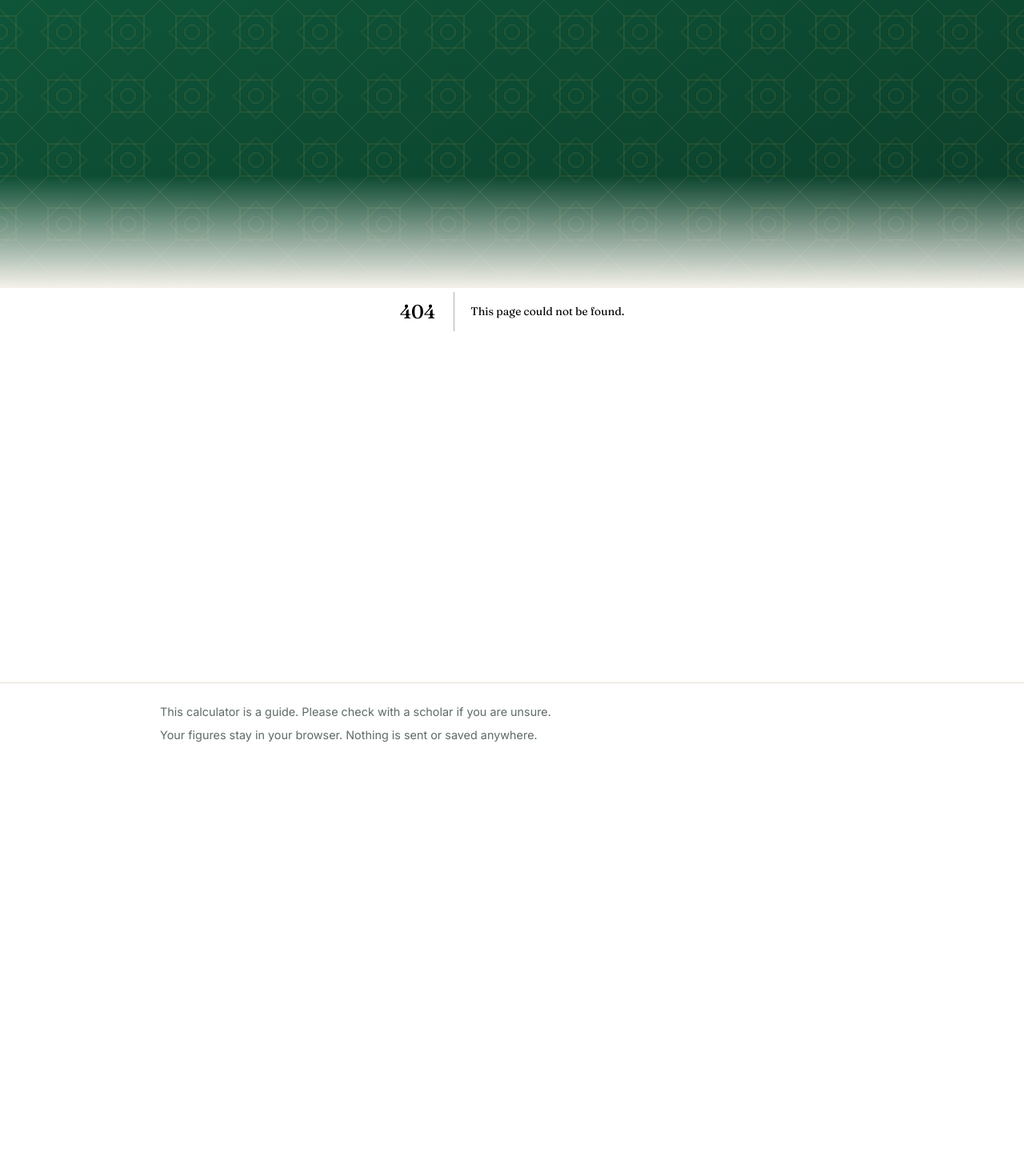
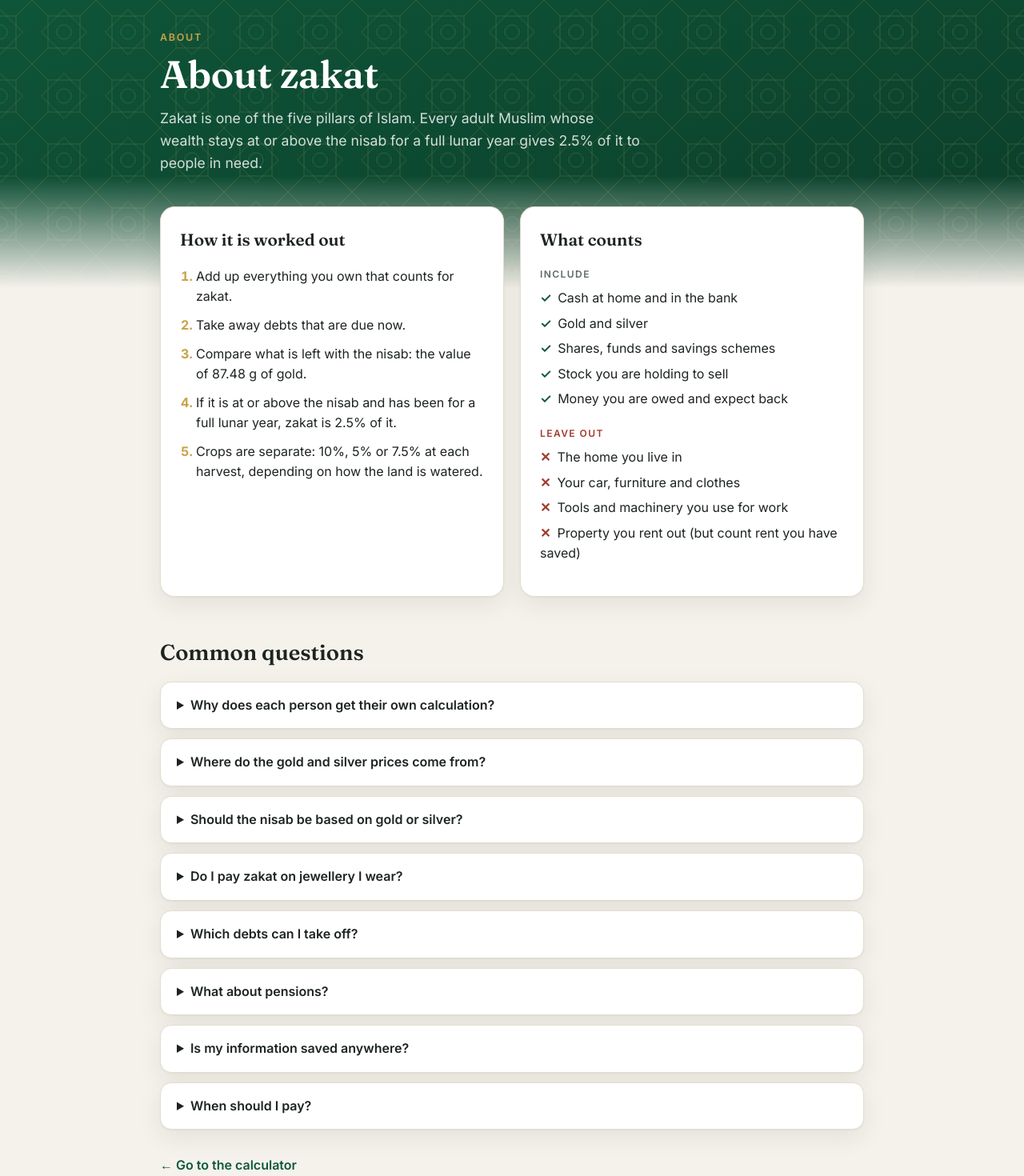
Before and after one commit to Nuhel11/zakat-next, a Next.js app: page /about in a window 1280 px wide. Before the commit this address had no page. Shown: the part 80-1550 px from the top of the page at 80% size. Before the commit the page ends 1106 px from the top, so only its background shows below. Built offline with nearby package versions, Linux system fonts and the light colour scheme.

Commit message:
New page for About and FAQ

```diff
--- /dev/null
+++ b/src/app/about/page.js
@@ -0,0 +1,99 @@
+// The title shown on the browser tab for this page
+export const metadata = {
+  title: "About and FAQ · Zakat Calculator",
+};
+
+// Questions and answers, kept as data so they're easy to add to
+const FAQS = [
+  {
+    q: "Why does each person get their own calculation?",
+    a: "Zakat is due on each person's own wealth, so each person is checked against the nisab on their own. Fill in one person, download their PDF, then press 'Start the next person' for the next family member.",
+  },
+  {
+    q: "Where do the gold and silver prices come from?",
+    a: "They are fetched automatically each time you open the calculator, and converted to pounds per gram. If they can't be fetched, you'll be asked to type them in.",
+  },
+  {
+    q: "Should the nisab be based on gold or silver?",
+    a: "This calculator uses the gold nisab (87.48 g). The silver nisab is much lower, so more people end up paying, and many scholars recommend it because it benefits the poor more. Ask your local scholar which your community follows.",
+  },
+  {
+    q: "Do I pay zakat on jewellery I wear?",
+    a: "Scholars differ. The Hanafi school says yes, while the other main schools generally say jewellery worn regularly is exempt. Gold kept as savings counts either way.",
+  },
+  {
+    q: "Which debts can I take off?",
+    a: "Debts due now, such as credit cards, bills, tax owed and loan instalments, are generally deducted. Scholars differ on long-term debts like a mortgage: many only allow the part due in the coming year.",
+  },
+  {
+    q: "What about pensions?",
+    a: "Views differ, often depending on whether you can access the money now. If you are unsure, ask a scholar or a zakat organisation.",
+  },
+  {
+    q: "Is my information saved anywhere?",
+    a: "No. Everything stays in your browser and nothing is sent or stored. Download your PDF before closing the page, because the figures are cleared when you leave.",
+  },
+  {
+    q: "When should I pay?",
+    a: "When your zakat year is complete. Many people fix a date, such as the 1st of Ramadan, and work out their wealth on that day each year.",
+  },
+];
+
+export default function About() {
+  return (
+    <main className="container">
+      <section className="hero">
+        <p className="eyebrow">ABOUT</p>
+        <h1>About zakat</h1>
+        <p className="intro">
+          Zakat is one of the five pillars of Islam. Every adult Muslim whose wealth stays at or
+          above the nisab for a full lunar year gives 2.5% of it to people in need.
+        </p>
+      </section>
+
+      <section className="info-grid">
+        <div className="card">
+          <h2>How it is worked out</h2>
+          <ol className="steps">
+            <li>Add up everything you own that counts for zakat.</li>
+            <li>Take away debts that are due now.</li>
+            <li>Compare what is left with the nisab: the value of 87.48 g of gold.</li>
+            <li>If it is at or above the nisab and has been for a full lunar year, zakat is 2.5% of it.</li>
+            <li>Crops are separate: 10%, 5% or 7.5% at each harvest, depending on how the land is watered.</li>
+          </ol>
+        </div>
+
+        <div className="card">
+          <h2>What counts</h2>
+          <p className="group-label">Include</p>
+          <ul className="list yes">
+            <li>Cash at home and in the bank</li>
+            <li>Gold and silver</li>
+            <li>Shares, funds and savings schemes</li>
+            <li>Stock you are holding to sell</li>
+            <li>Money you are owed and expect back</li>
+          </ul>
+          <p className="group-label minus">Leave out</p>
+          <ul className="list no">
+            <li>The home you live in</li>
+            <li>Your car, furniture and clothes</li>
+            <li>Tools and machinery you use for work</li>
+            <li>Property you rent out (but count rent you have saved)</li>
+          </ul>
+        </div>
+      </section>
+
+      <h2 className="section-title">Common questions</h2>
+      {FAQS.map((item) => (
+        <details className="faq" key={item.q}>
+          <summary>{item.q}</summary>
+          <p>{item.a}</p>
+        </details>
+      ))}
+
+      <p className="back-link">
+        <a href="/">← Go to the calculator</a>
+      </p>
+    </main>
+  );
+}
--- a/src/app/layout.js
+++ b/src/app/layout.js
@@ -29,7 +29,9 @@ export default function RootLayout({ children }) {
             <Link href="/" className="logo">Zakat Calculator</Link>
             <nav className="nav">
               <Link href="/">Calculator</Link>
-              <Link href="/about">About &amp; FAQ</Link>
+              <a href="/about" target="_blank" rel="noopener noreferrer">
+                About &amp; FAQ
+              </a>
             </nav>
           </div>
         </header>
```
